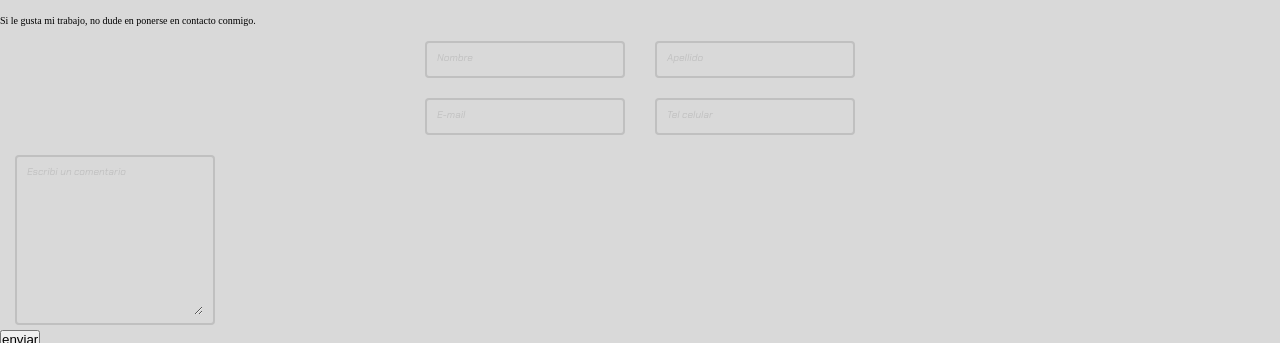
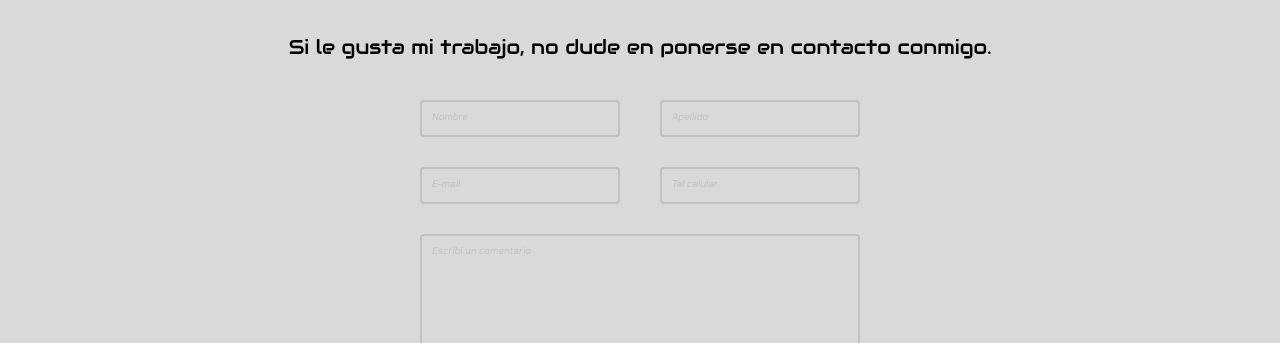
Before and after one commit to RomeroLeandro/PF-RomeroLeandro, a plain HTML site: page pages/contacto.html in a window 1280 px wide. Shown: the part 217-560 px from the top of the page. Drawn offline with Linux system fonts and the light colour scheme.

Commit message:
orden a main contacto

```diff
--- a/css/styles.css
+++ b/css/styles.css
@@ -8,7 +8,7 @@ html{
 }
 h2{
     font-family: 'Chakra Petch', sans-serif;
-    font-size: 3.5rem;
+    font-size: 5rem;
     color: rgb(22,159,228);
     display: flex;
     justify-content: center;
@@ -252,6 +252,22 @@ h3{
     display: flex;
     justify-content: center;
 }
+.ParrafoContacto{
+    font-family: 'Audiowide', cursive;
+    font-size: 2rem;
+    display: flex;
+    justify-content: center;
+    margin-bottom: 2rem;
+}
+.ENVIAR input{
+    font-family: 'Chakra Petch', sans-serif;
+    font-size: 2.5rem;
+    color: rgb(255, 255, 255);
+    background-color: rgb(17, 40, 72);
+    padding: 1rem 2rem;
+    border-radius: 1rem;
+    margin: 20px 0;
+}
 /* ESTADO REPOSO */
 label{
     display: block;
@@ -262,11 +278,11 @@ label{
     box-sizing: border-box;
     border-radius: 4px;
     transition: .25s;
-    margin: 0 15px;
+    margin: 5px 20px;
 }
-textarea{
+#LabelComentario{
     display: block;
-    width: 400px;
+    width: 440px;
     border: 2px solid silver;
     padding: 8px 10px;
     position: relative;
--- a/pages/contacto.html
+++ b/pages/contacto.html
@@ -36,7 +36,7 @@
             <div>
                 <h2>CONTACTO</h2>
             </div>
-            <div>
+            <div class="ParrafoContacto">
                 <p>Si le gusta mi trabajo, no dude en ponerse en contacto conmigo.</p>
             </div>
         </section>
@@ -75,16 +75,20 @@
                         </label>
                     </div>
                 </div>
+                <div class="FilasContacto">
                     <!-- comentario -->
                     <div class="Formulario">
-                    <label for="comentario">
+                        <label id="LabelComentario" for="comentario">
                             <span>Escribi un comentario</span>
                             <textarea name="comentario" id="comentario" cols="30" rows="10"></textarea>
                         </label>
                     </div>
+                </div>
+                <div class="FilasContacto">
                     <!-- boton enviar -->
-                <div class="Enviar">
-                    <input type="submit" value="enviar">
+                    <div class="ENVIAR">
+                        <input type="submit" value="ENVIAR">
+                    </div>
                 </div>
             </form>
         </section>
```
Also changed, not shown: index.html (+0 -3 lines). Lines whose indentation alone changed are shown as unchanged.
